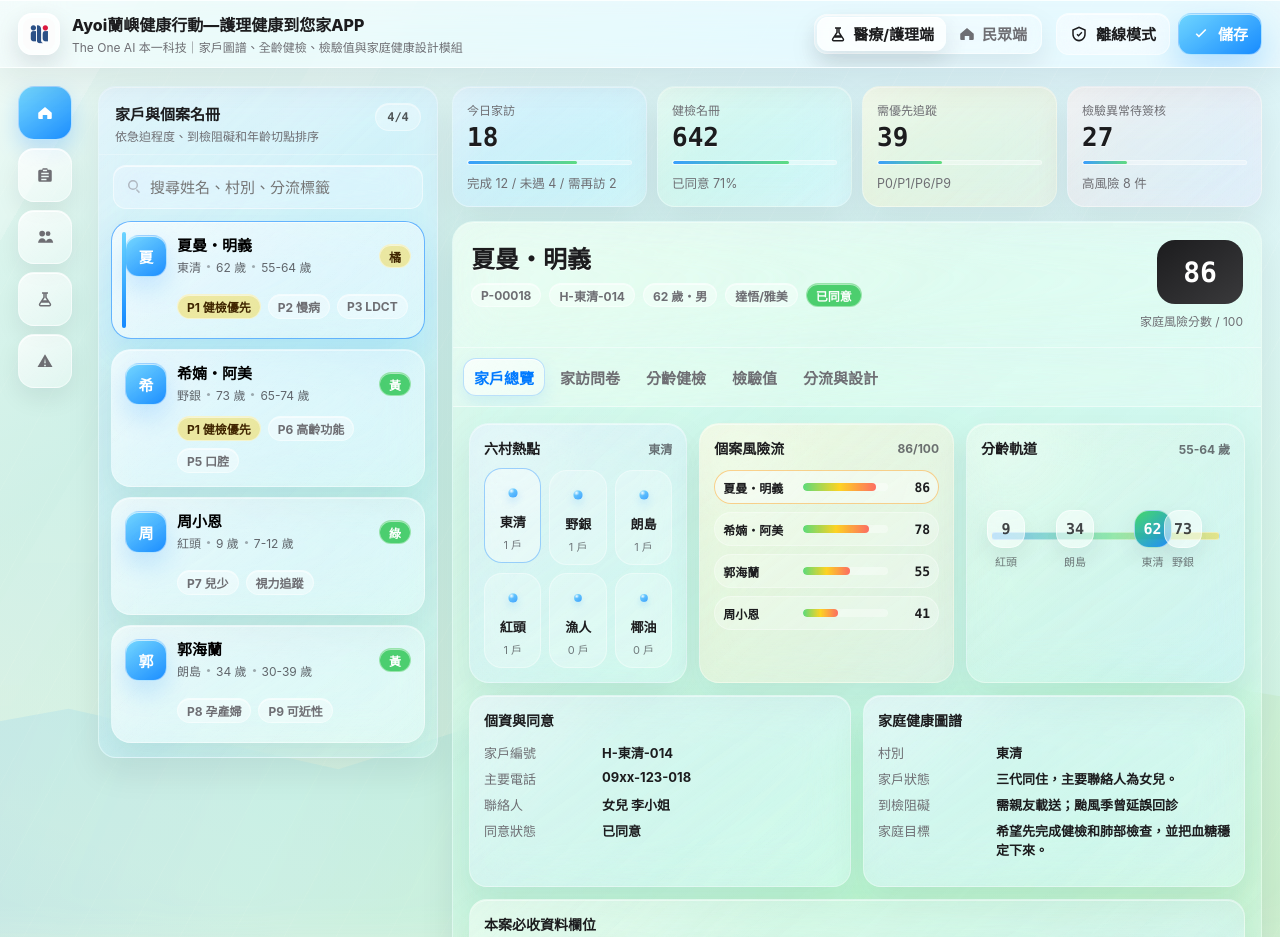
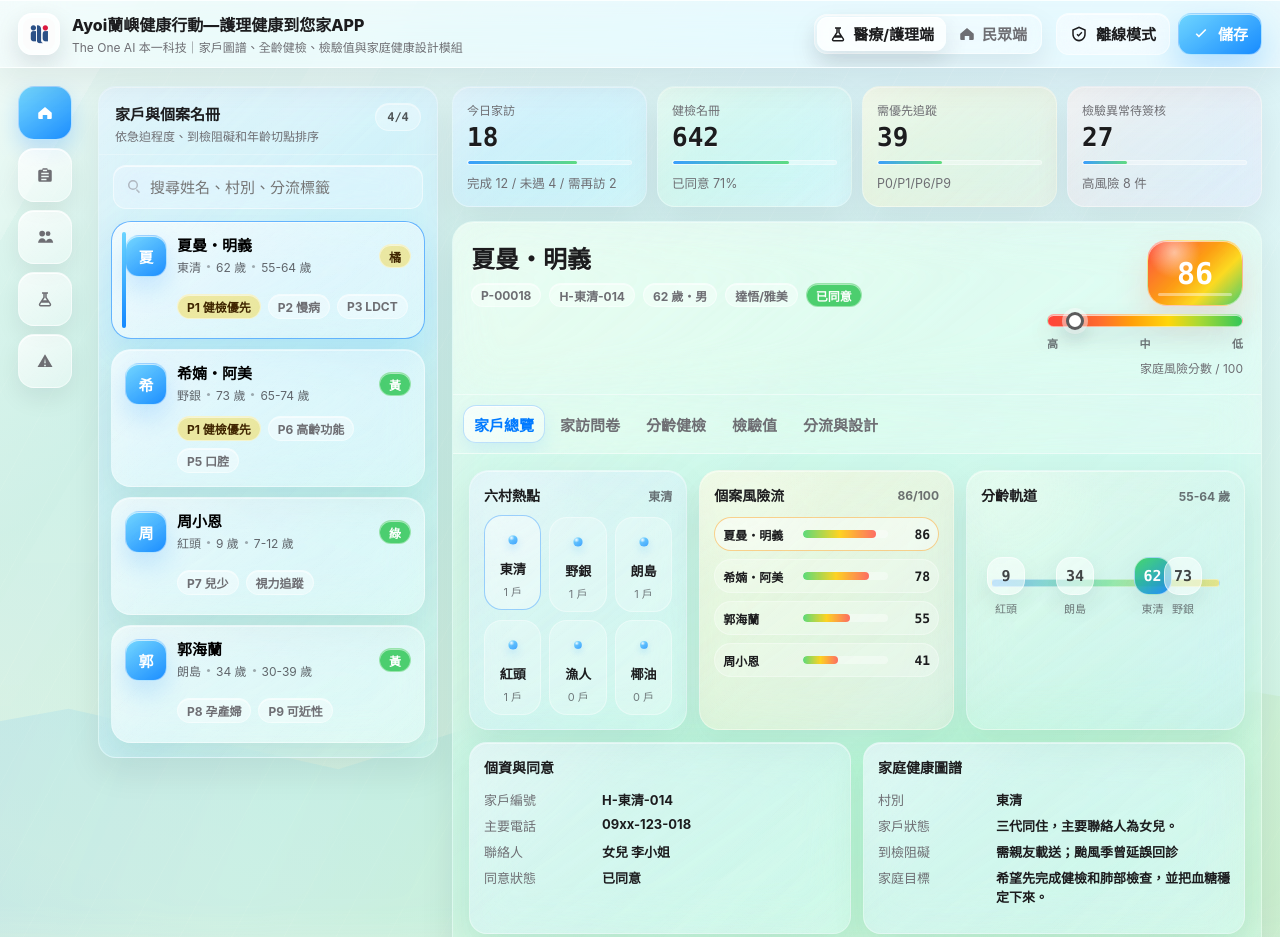
Before and after one commit to qpig0218/lanyu-health-app, a plain HTML site: page index.html in a window 1280 px wide. Shown: the top 937 px of the page. Drawn offline with Linux system fonts and the light colour scheme.

Commit message:
Add risk color ramp

```diff
--- a/app.js
+++ b/app.js
@@ -479,7 +479,13 @@
         </div>
       </div>
       <div class="risk-stack">
-        <div class="risk-score">${patient.risk}</div>
+        <div class="risk-card" style="--risk-marker:${100 - patient.risk}%">
+          <div class="risk-score"><span>${patient.risk}</span></div>
+          <div class="risk-band" aria-label="風險色帶：紅色高風險、橘黃色中風險、綠色低風險">
+            <span class="risk-marker"></span>
+          </div>
+          <div class="risk-labels"><span>高</span><span>中</span><span>低</span></div>
+        </div>
         <div class="minor">家庭風險分數 / 100</div>
       </div>
     </div>
--- a/styles.css
+++ b/styles.css
@@ -2883,3 +2883,96 @@
     flex-basis: 138px;
   }
 }
+
+/* Risk score color ramp */
+.risk-stack {
+  min-width: 214px;
+}
+
+.risk-card {
+  display: grid;
+  justify-items: stretch;
+  gap: 8px;
+  width: 196px;
+}
+
+.risk-score {
+  position: relative;
+  display: grid;
+  place-items: center;
+  justify-self: end;
+  width: 96px;
+  height: 66px;
+  overflow: hidden;
+  color: #fff;
+  background:
+    radial-gradient(circle at 28% 18%, rgba(255, 255, 255, 0.54), transparent 30%),
+    linear-gradient(135deg, rgba(255, 69, 58, 0.95) 0%, rgba(255, 149, 0, 0.92) 45%, rgba(255, 214, 10, 0.90) 68%, rgba(52, 199, 89, 0.88) 100%);
+  border: 1px solid rgba(255, 255, 255, 0.48);
+  border-radius: 20px;
+  box-shadow: 0 16px 34px rgba(255, 69, 58, 0.15), 0 1px 0 rgba(255, 255, 255, 0.58) inset;
+  font-family: var(--font-num);
+  font-size: 30px;
+  font-weight: 900;
+}
+
+.risk-score::after {
+  content: "";
+  position: absolute;
+  inset: auto 10px 9px;
+  height: 3px;
+  background: rgba(255, 255, 255, 0.42);
+  border-radius: 999px;
+}
+
+.risk-score span {
+  position: relative;
+  z-index: 1;
+}
+
+.risk-band {
+  position: relative;
+  height: 13px;
+  overflow: visible;
+  background: linear-gradient(90deg, #ff453a 0%, #ff6b2f 26%, #ff9f0a 43%, #ffd60a 62%, #a8d934 78%, #34c759 100%);
+  border: 1px solid rgba(255, 255, 255, 0.52);
+  border-radius: 999px;
+  box-shadow: 0 10px 24px rgba(15, 23, 42, 0.10), 0 1px 0 rgba(255, 255, 255, 0.66) inset;
+}
+
+.risk-marker {
+  position: absolute;
+  top: 50%;
+  left: clamp(0%, var(--risk-marker), 100%);
+  width: 18px;
+  height: 18px;
+  background: #fff;
+  border: 3px solid rgba(28, 28, 30, 0.72);
+  border-radius: 50%;
+  box-shadow: 0 8px 18px rgba(15, 23, 42, 0.18), 0 0 0 4px rgba(255, 255, 255, 0.48);
+  transform: translate(-50%, -50%);
+}
+
+.risk-labels {
+  display: flex;
+  justify-content: space-between;
+  color: rgba(60, 60, 67, 0.70);
+  font-size: 11px;
+  font-weight: 750;
+}
+
+@media (max-width: 860px) {
+  .risk-stack {
+    width: 100%;
+  }
+
+  .risk-card {
+    width: min(220px, 100%);
+  }
+}
+
+@media (max-width: 520px) {
+  .risk-card {
+    width: 100%;
+  }
+}
```
